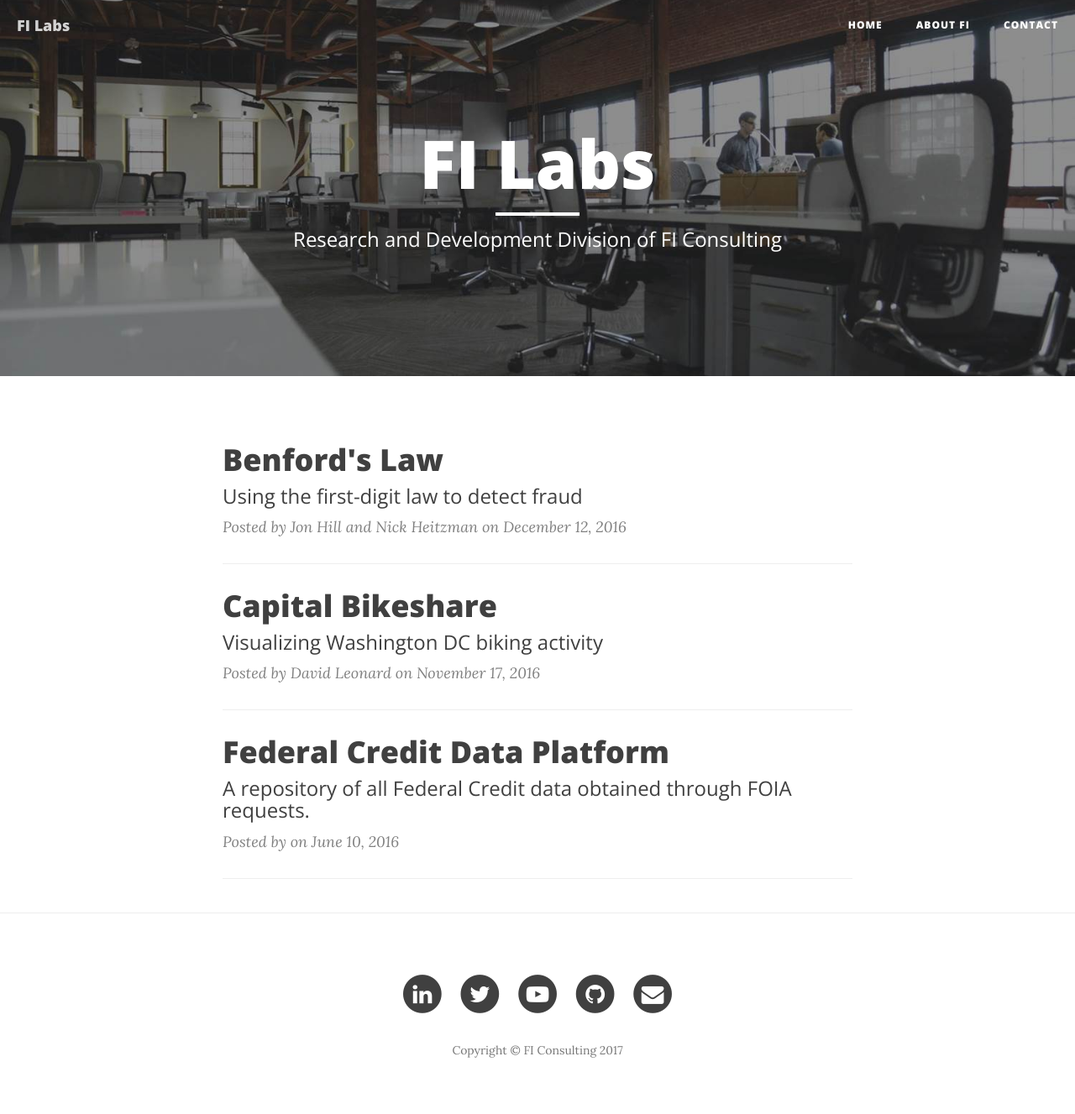
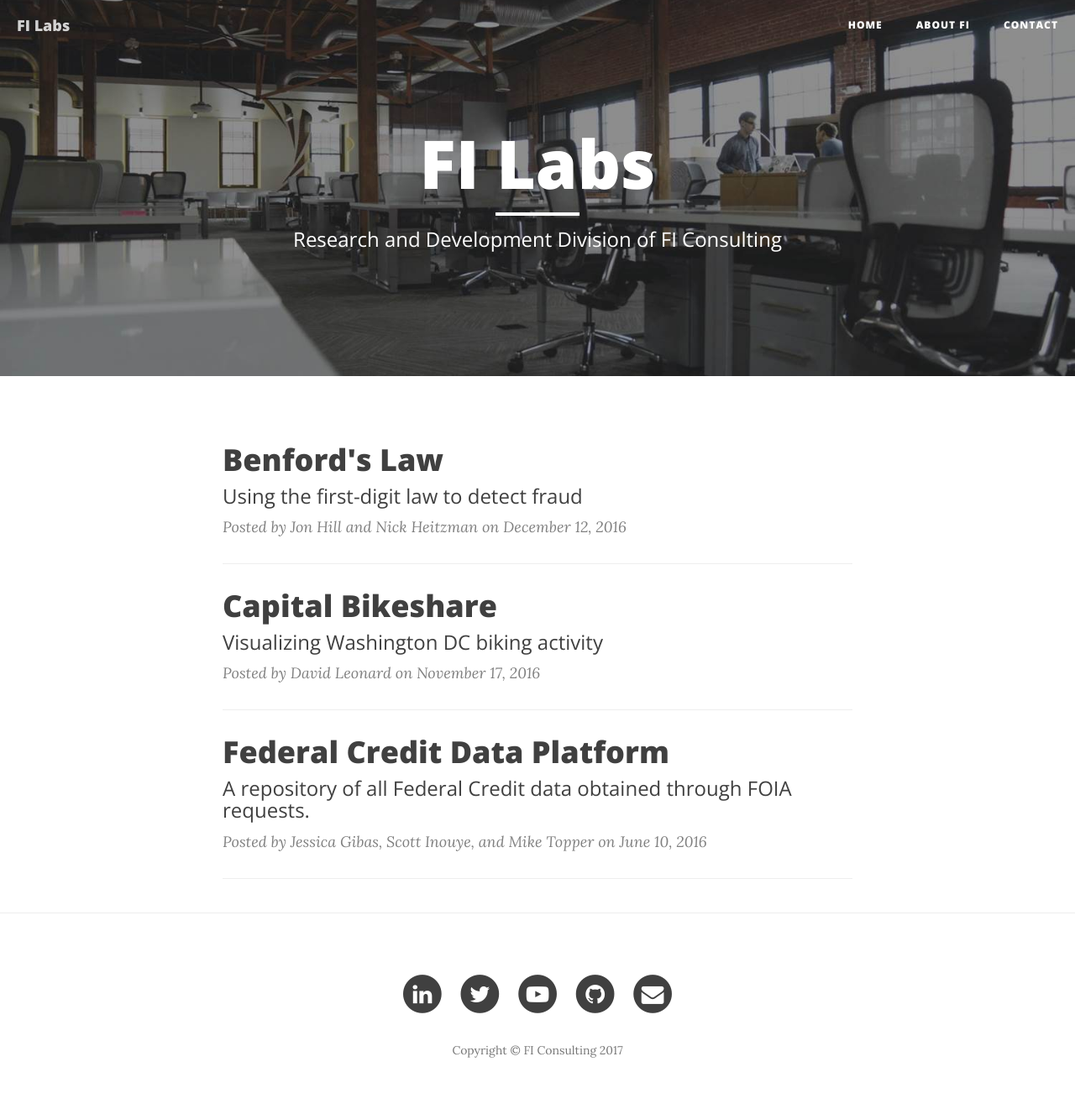
Before and after one commit to ficonsulting/filabs, a Jekyll site: the page built from index.html, in a window 1280 px wide. Shown: the whole page at 84% size. Built offline with Jekyll 4.4.1, drawn with Linux system fonts in a browser that asks for light colours; nearby versions of some CDN libraries; the list of posts is cut into pages by our own code.

Commit message:
Update 2014-06-10-cdp.markdown

```diff
--- a/_posts/2014-06-10-cdp.markdown
+++ b/_posts/2014-06-10-cdp.markdown
@@ -4,6 +4,6 @@ categories: [Federal Credit, Data Visualization, FOIA, FI Consulting, FI Labs, C
 title:      "Federal Credit Data Platform"
 subtitle:   "A repository of all Federal Credit data obtained through FOIA requests."
 date:       2016-06-10 12:00:00
-authors:     ["Jessica Gibas", "Scott Inouye", "Mike Topper"]
+author:     Jessica Gibas, Scott Inouye, and Mike Topper
 external_url: http://ficdpanalysisdev.azurewebsites.net/
 ---
```
